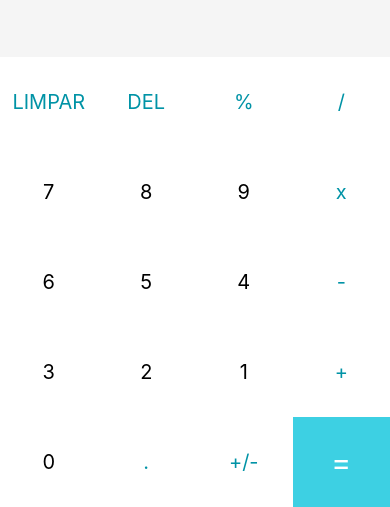
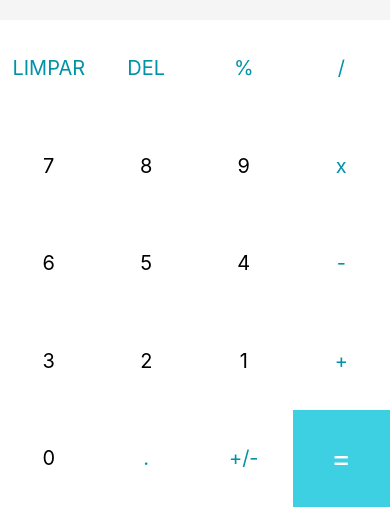
Before and after one commit to ivoaurelio1/calculadora, a React Native app: screen / in a window 390 px wide. Shown: the part 337-844 px from the top of the page. Built offline with nearby package versions, Linux system fonts and the light colour scheme.

Commit message:
Redimensionamento dos botões

```diff
--- a/App.js
+++ b/App.js
@@ -1,6 +1,6 @@
 import React from 'react';
 import {useState} from 'react'
-import { StyleSheet, Text, View, TouchableOpacity, Button } from 'react-native';
+import { StyleSheet, Text, View, TouchableOpacity, Button, Dimensions } from 'react-native';
 
 export default function App() {
   // Mapeamento de teclas
@@ -117,8 +117,8 @@ const styles = StyleSheet.create({
     backgroundColor: 'white',
     alignItems: 'center',
     justifyContent: 'center',
-    minWidth: 90,
-    minHeight: 90,
+    minWidth: Dimensions.get('window').width/4,
+    minHeight: Dimensions.get('window').width/4,
     flex: 2,
   },
   textButton: {
```
